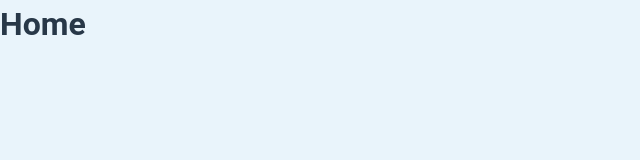
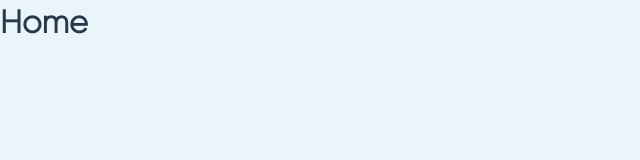
Before and after one commit to hpedrobs/facilita-tasks, a Vue app: page / in a window 1280 px wide. Shown: the top 160 px of the page, without its empty margins (0-640 px from the left). Built offline with nearby package versions, Linux system fonts and the light colour scheme.

Commit message:
feat: adição da fonte principal ao projeto.
- Implementação da fonte principal no projeto.
- Atualização dos estilos para aplicar a nova fonte.

```diff
--- a/src/styles/base.styl
+++ b/src/styles/base.styl
@@ -4,9 +4,15 @@
   padding 0
   box-sizing border-box
 
+@font-face
+  font-family 'SVNGilroy'
+  src url('@/assets/fonts/svn-gilroy/SVNGilroy Light.otf'), url('@/assets/fonts/svn-gilroy/SVNGilroy Bold.otf')
+  font-weight normal
+  font-style normal
+
 // Configuração geral do body
 body
-  font-family $main-font
   background-color $color-baby-blue
   color $color-gunmetal
   line-height 1.5
+  font-family $main-font-family
--- a/src/styles/variables.styl
+++ b/src/styles/variables.styl
@@ -11,7 +11,7 @@ $color-red = #FF4874
 $color-yellow = #FFC42E
 
 // Tipografia
-$main-font = 'Roboto', sans-serif
+$main-font-family = 'SVNGilroy', sans-serif
 
 // Espaçamentos
 $small-spacing = 8px
```
Also changed, not shown: src/assets/fonts/svn-gilroy/SVNGilroy Bold.otf (added), src/assets/fonts/svn-gilroy/SVNGilroy Light.otf (added).
